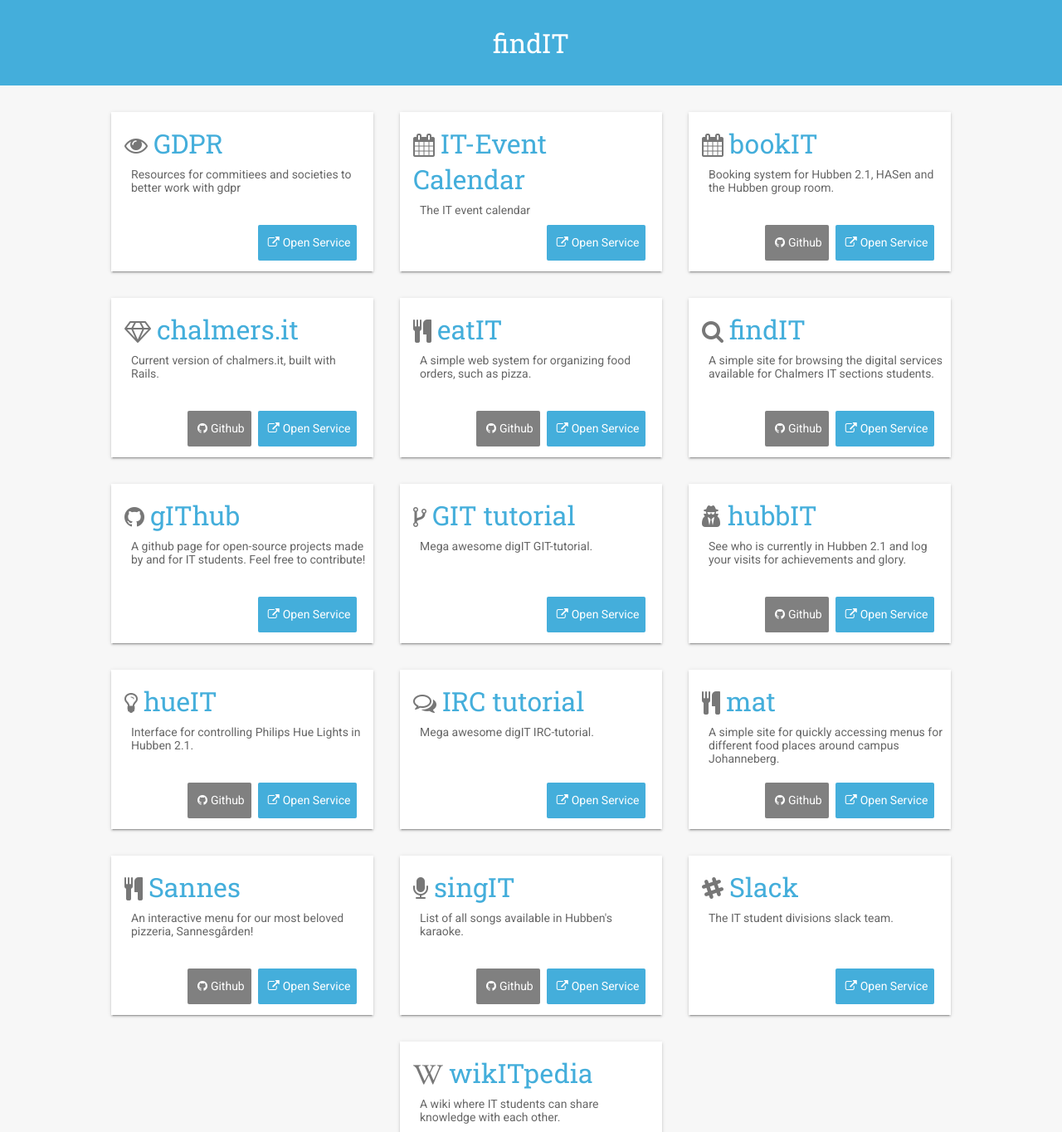
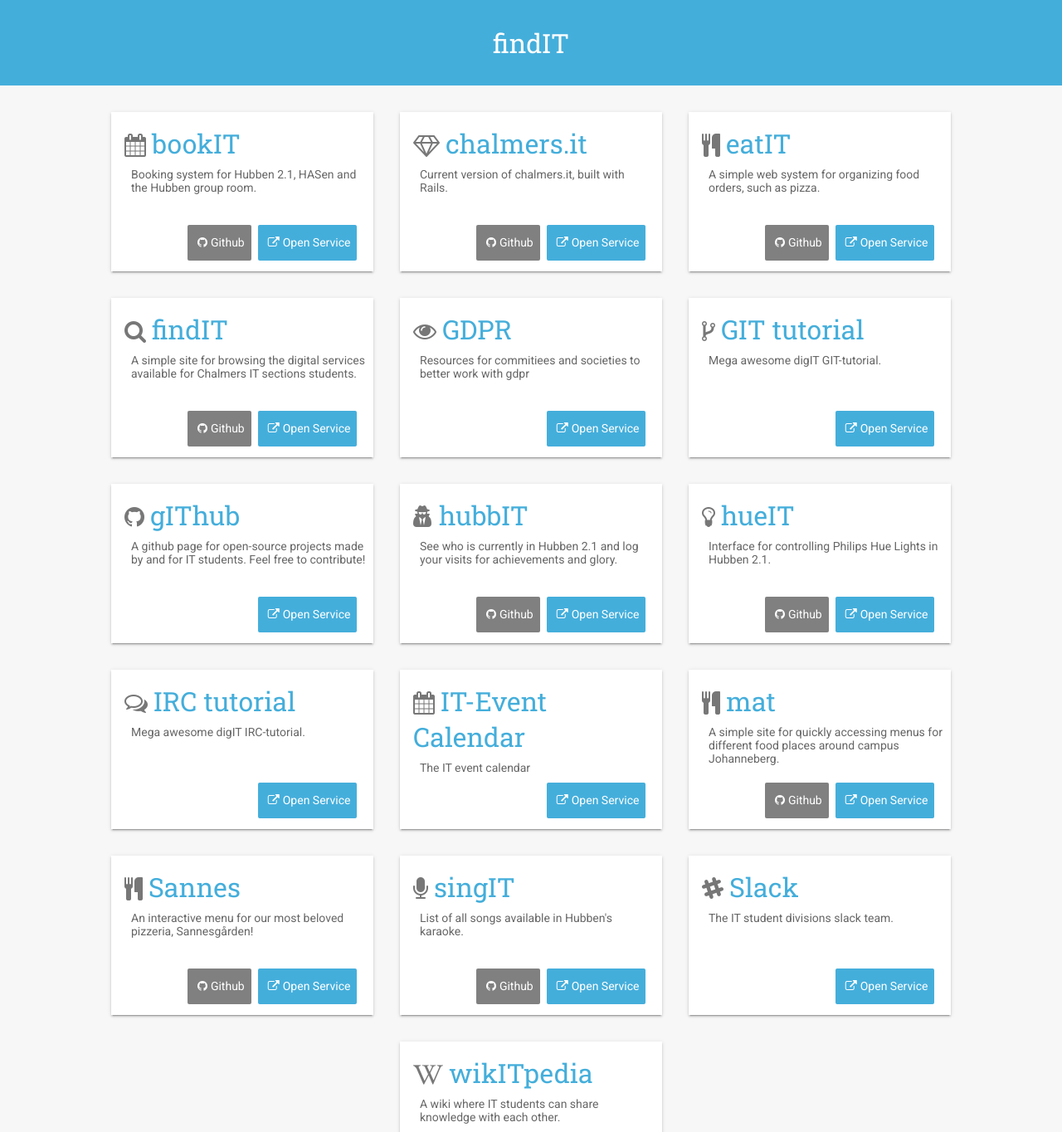
Before and after one commit to cthit/findIT, a React (Create React App) app in the folder frontend/: page / in a window 1280 px wide. Shown: the top 1364 px of the page at 83% size. Built offline with nearby package versions, Linux system fonts and the light colour scheme.

Commit message:
Refactored how services are loaded

```diff
--- a/frontend/src/components/screens/homeScreen/index.jsx
+++ b/frontend/src/components/screens/homeScreen/index.jsx
@@ -6,14 +6,9 @@ import data from "../../../service.json";
 
 class HomeScreen extends Component {
   render() {
-    const services = [];
-    const dataSorted = Object.keys(data).sort();
-    console.log(dataSorted);
-    for (let index in dataSorted) {
-      const key = dataSorted[index];
-      const service = data[key];
-      services.push(<Service {...service} key={service.title} />);
-    }
+    const services = data
+      .sort((a, b) => a.title.localeCompare(b.title))
+      .map(s => <Service {...s} key={s.title} />);
 
     return (
       <Container>
--- a/frontend/src/service.json
+++ b/frontend/src/service.json
@@ -1,59 +1,53 @@
-{
-  "mat": {
+[
+  {
     "title": "mat",
     "url": "http://mat.chalmers.it",
-    "description":
-      "A simple site for quickly accessing menus for different food places around campus Johanneberg.",
+    "description": "A simple site for quickly accessing menus for different food places around campus Johanneberg.",
     "github_url": "https://github.com/cthit/mat",
     "fontawesome_icon": "fa-cutlery"
   },
 
-  "eatIT": {
+  {
     "title": "eatIT",
     "url": "http://eatit.chalmers.it",
-    "description":
-      "A simple web system for organizing food orders, such as pizza.",
+    "description": "A simple web system for organizing food orders, such as pizza.",
     "github_url": "https://github.com/cthit/eatit",
     "fontawesome_icon": "fa-cutlery"
   },
 
-  "bookIT": {
+  {
     "title": "bookIT",
     "url": "http://bookit.chalmers.it",
-    "description":
-      "Booking system for Hubben 2.1, HASen and the Hubben group room.",
+    "description": "Booking system for Hubben 2.1, HASen and the Hubben group room.",
     "github_url": "https://github.com/cthit/bookIT",
     "fontawesome_icon": "fa-calendar"
   },
 
-  "findIT": {
+  {
     "title": "findIT",
     "url": "http://findIT.chalmers.it",
-    "description":
-      "A simple site for browsing the digital services available for Chalmers IT sections students.",
+    "description": "A simple site for browsing the digital services available for Chalmers IT sections students.",
     "github_url": "https://github.com/cthit/findIT",
     "fontawesome_icon": "fa-search"
   },
 
-  "hubbIT": {
+  {
     "title": "hubbIT",
     "url": "http://hubbit.chalmers.it",
-    "description":
-      "See who is currently in Hubben 2.1 and log your visits for achievements and glory.",
+    "description": "See who is currently in Hubben 2.1 and log your visits for achievements and glory.",
     "github_url": "https://github.com/cthit/hubbit",
     "fontawesome_icon": "fa-user-secret"
   },
 
-  "hueIT": {
+  {
     "title": "hueIT",
     "url": "http://hue.chalmers.it",
-    "description":
-      "Interface for controlling Philips Hue Lights in Hubben 2.1.",
+    "description": "Interface for controlling Philips Hue Lights in Hubben 2.1.",
     "github_url": "https://github.com/cthit/HueIT-rails",
     "fontawesome_icon": "fa-lightbulb-o"
   },
 
-  "GDPR": {
+  {
     "title": "GDPR",
     "url": "http://gdpr.chalmers.it",
     "description": "Resources for commitiees and societies to better work with gdpr",
@@ -61,7 +55,7 @@
     "fontawesome_icon": "fa-eye"
   },
 
-  "chalmersIT": {
+  {
     "title": "chalmers.it",
     "url": "https://chalmers.it",
     "description": "Current version of chalmers.it, built with Rails.",
@@ -69,7 +63,7 @@
     "fontawesome_icon": "fa-diamond"
   },
 
-  "git_tutorial": {
+  {
     "title": "GIT tutorial",
     "url": "http://git.chalmers.it",
     "description": "Mega awesome digIT GIT-tutorial.",
@@ -77,7 +71,7 @@
     "fontawesome_icon": "fa-code-fork"
   },
 
-  "irc_tutorial": {
+  {
     "title": "IRC tutorial",
     "url": "https://irc.chalmers.it",
     "description": "Mega awesome digIT IRC-tutorial.",
@@ -85,7 +79,7 @@
     "fontawesome_icon": "fa-comments-o"
   },
 
-  "singIT": {
+  {
     "title": "singIT",
     "url": "https://singit.chalmers.it",
     "description": "List of all songs available in Hubben's karaoke.",
@@ -93,34 +87,31 @@
     "fontawesome_icon": "fa-microphone"
   },
 
-  "wikITpedia": {
+  {
     "title": "wikITpedia",
     "url": "https://wiki.chalmers.it",
-    "description":
-      "A wiki where IT students can share knowledge with each other.",
+    "description": "A wiki where IT students can share knowledge with each other.",
     "github_url": "",
     "fontawesome_icon": "fa-wikipedia-w"
   },
 
-  "gIThub": {
+  {
     "title": "gIThub",
     "url": "https://github.com/cthit",
-    "description":
-      "A github page for open-source projects made by and for IT students. Feel free to contribute!",
+    "description": "A github page for open-source projects made by and for IT students. Feel free to contribute!",
     "github_url": "",
     "fontawesome_icon": "fa-github"
   },
 
-  "sannes": {
+  {
     "title": "Sannes",
     "url": "https://sannes.chalmers.it",
-    "description":
-      "An interactive menu for our most beloved pizzeria, Sannesgården!",
+    "description": "An interactive menu for our most beloved pizzeria, Sannesgården!",
     "github_url": "https://github.com/cthit/sannes",
     "fontawesome_icon": "fa-cutlery"
   },
 
-  "slack": {
+  {
     "title": "Slack",
     "url": "https://cthit.slack.com",
     "description": "The IT student divisions slack team.",
@@ -128,11 +119,11 @@
     "fontawesome_icon": "fa-slack"
   },
 
-  "IT-Event Calendar": {
+  {
     "title": "IT-Event Calendar",
     "url": "https://calendar.google.com/calendar?cid=YTU1aXBkM280OW4wNWNkMmVlYnFvODU0cXNAZ3JvdXAuY2FsZW5kYXIuZ29vZ2xlLmNvbQ",
     "description": "The IT event calendar",
     "github_url": "",
     "fontawesome_icon": "fa-calendar"
   }
-}
+]
```
